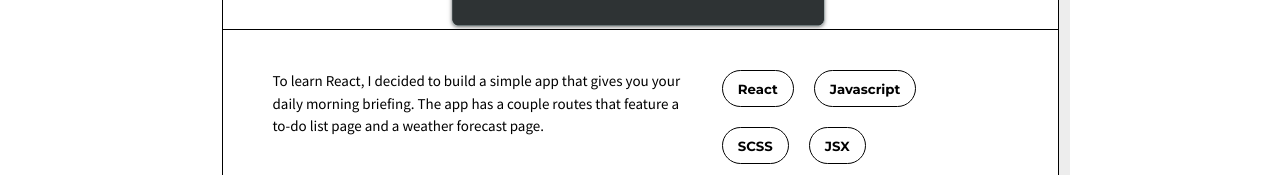
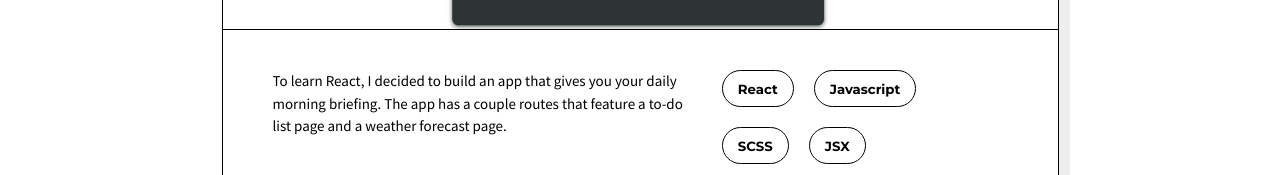
Before and after one commit to SpencerKekauoha/portfolio_2018, a React (Create React App) app: page /#/ in a window 1280 px wide. Shown: the part 777-952 px from the top of the page. Built offline with nearby package versions, Linux system fonts and the light colour scheme.

Commit message:
updated info on mcfletcher object

```diff
--- a/src/components/nav/Nav.js
+++ b/src/components/nav/Nav.js
@@ -63,7 +63,7 @@ class Nav extends React.Component {
           ],
           featuredImage: dailyBriefFeatured,
           imageGallery: [dailyBriefHome, dailyBriefTasks, dailyBriefFinished],
-          projectDescription: 'To learn React, I decided to build a simple app that gives you your daily morning briefing. The app has a couple routes that feature a to-do list page and a weather forecast page.'
+          projectDescription: 'To learn React, I decided to build an app that gives you your daily morning briefing. The app has a couple routes that feature a to-do list page and a weather forecast page.'
         },
         {
           id: 1,
@@ -172,9 +172,9 @@ class Nav extends React.Component {
         {
           id: 7,
           featured: true,
-          projectName: 'Edgewater',
+          projectName: 'Workstyle Alignment',
           projectType: 'Client Work',
-          projectLink: 'http://escapetoedgewater.com/',
+          projectLink: 'https://workstylealignment.com/',
           tech: [
             'Javascript',
             'SCSS',
@@ -184,7 +184,7 @@ class Nav extends React.Component {
           ],
           featuredImage: mcfFeatured,
           imageGallery: [mcf1, mcf2, mcf3],
-          projectDescription: 'Escapes at Edgewater is a new housing development located in Utah.  I developed their site to help them showcase their new homes and activities within the vicinity.'
+          projectDescription: 'To introduce their new software and book, The McFletcher Corporation came to Fluid to help build a new site.  I developed their site in components so the client is able to set up pages in different ways.'
         }
       ]
     }
```
